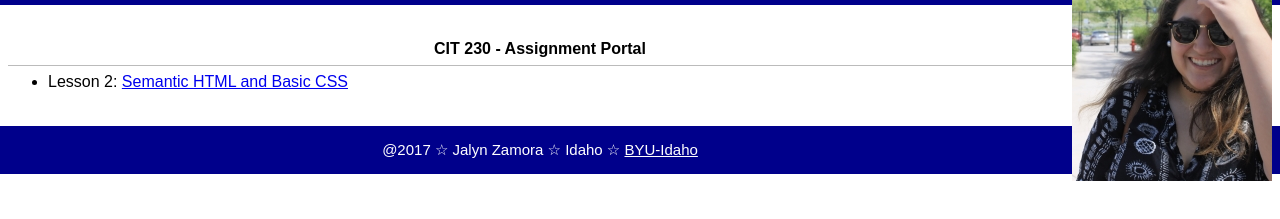
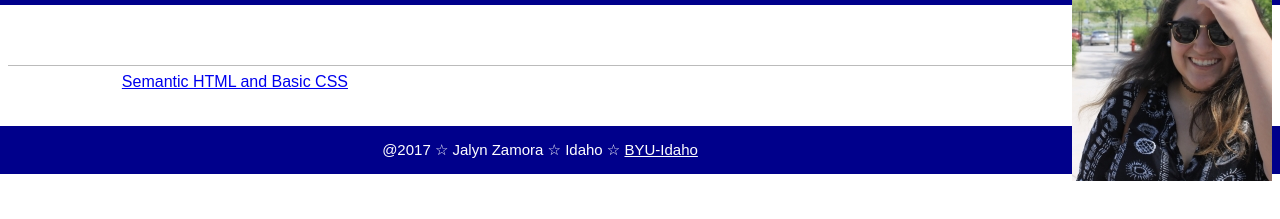
Before and after one commit to jalynzamora/jalynzamora.github.io, a plain HTML site: page cit230/index.html in a window 1280 px wide. Shown: the part 63-282 px from the top of the page. Drawn offline with Linux system fonts and the light colour scheme.

Commit message:
corrections

```diff
--- a/cit230/styles/main.css
+++ b/cit230/styles/main.css
@@ -8,7 +8,7 @@ body {
     font-size: 16px;
     line-height: 32px;
     font-family: sans-serif;/* Ubuntu, sans-serif */;
-    color: azurec/* #xxxxxx */;
+    color: white/* #xxxxxx */;
 }
 
 h1 {
@@ -25,7 +25,7 @@ h2 {
 header, main, footer {
     margin: 1.25rem auto;
     padding: .5rem;
-    max-width: /* xxxpx (px = pixel is a unit of measure)  */;
+    max-width: auto/* xxxpx (px = pixel is a unit of measure)  */;
 }
 
 header, footer, footer a {
```
